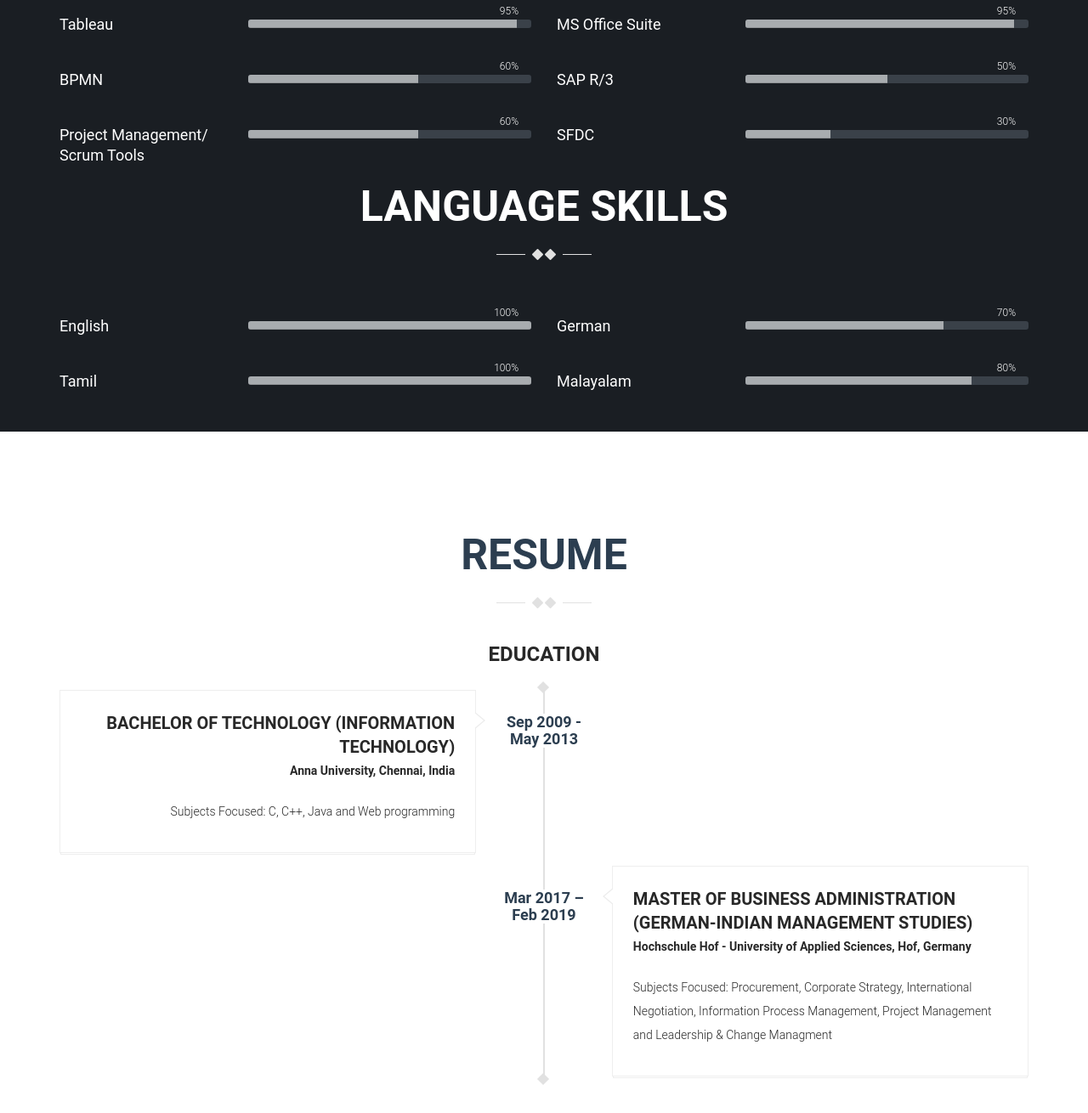
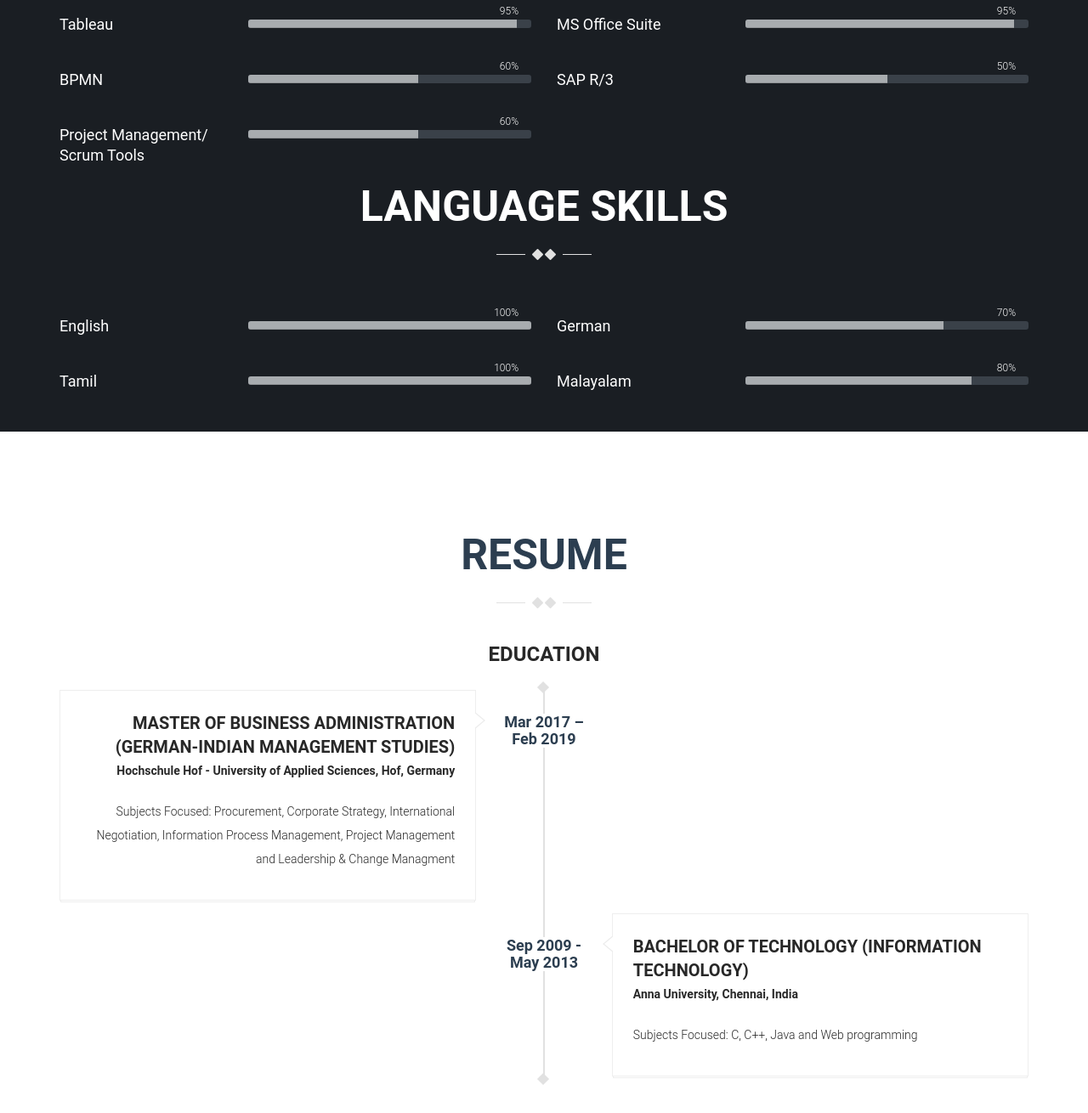
Before and after one commit to RashmiGunalan/RashmiGunalan.github.io, a plain HTML site: page index.html in a window 1280 px wide. Shown: the part 2030-3340 px from the top of the page at 85% size. Drawn offline with Linux system fonts and the light colour scheme; some packages are replaced by stand-ins of ours; a script that the page names is missing.

Commit message:
Update index.html

```diff
--- a/index.html
+++ b/index.html
@@ -190,7 +190,7 @@
             </div><!-- /.skill-progress -->
 
             <div class="skill-progress">
-              <div class="skill-title"><h3>Github</h3></div>
+              <div class="skill-title"><h3>Github/SVN</h3></div>
               <div class="progress">
                 <div class="progress-bar six-sec-ease-in-out" role="progressbar" aria-valuenow="80" aria-valuemin="0" aria-valuemax="100" ><span>80%</span>
                 </div>
@@ -262,14 +262,6 @@
               </div><!-- /.progress -->
             </div><!-- /.skill-progress -->
 
-            <div class="skill-progress">
-              <div class="skill-title"><h3>SFDC</h3></div>
-              <div class="progress">
-                <div class="progress-bar six-sec-ease-in-out" role="progressbar" aria-valuenow="30" aria-valuemin="0" aria-valuemax="100" ><span>30%</span>
-                </div>
-              </div><!-- /.progress -->
-            </div><!-- /.skill-progress -->
-
           </div><!-- /.col-md-6 -->
         </div><!-- /.row -->
       </div><!-- /.container -->
@@ -334,26 +326,8 @@
                     </div>
                     <div class="resume">
                         <ul class="timeline">
+
                             <li>
-                                <div class="posted-date">
-                                    <span class="month">Sep 2009 - May 2013</span>
-                                </div><!-- /posted-date -->
-
-                                <div class="timeline-panel wow fadeInUp">
-                                    <div class="timeline-content">
-                                        <div class="timeline-heading">
-                                            <h3>Bachelor of Technology (Information Technology)</h3>
-                                            <span>Anna University, Chennai, India</span>
-                                        </div><!-- /timeline-heading -->
-
-                                        <div class="timeline-body">
-                                            <p>Subjects Focused: C, C++, Java and Web programming</p>
-                                        </div><!-- /timeline-body -->
-                                    </div> <!-- /timeline-content -->
-                                </div><!-- /timeline-panel -->
-                            </li>
-
-                            <li class="timeline-inverted">
                                 <div class="posted-date">
                                     <span class="month">Mar 2017 – Feb 2019</span>
                                 </div><!-- /posted-date -->
@@ -371,6 +345,25 @@
                                         </div><!-- /timeline-body -->
                                     </div> <!-- /timeline-content -->
                                 </div> <!-- /timeline-panel -->
+                            </li>
+
+			    <li class="timeline-inverted">
+                                <div class="posted-date">
+                                    <span class="month">Sep 2009 - May 2013</span>
+                                </div><!-- /posted-date -->
+
+                                <div class="timeline-panel wow fadeInUp">
+                                    <div class="timeline-content">
+                                        <div class="timeline-heading">
+                                            <h3>Bachelor of Technology (Information Technology)</h3>
+                                            <span>Anna University, Chennai, India</span>
+                                        </div><!-- /timeline-heading -->
+
+                                        <div class="timeline-body">
+                                            <p>Subjects Focused: C, C++, Java and Web programming</p>
+                                        </div><!-- /timeline-body -->
+                                    </div> <!-- /timeline-content -->
+                                </div><!-- /timeline-panel -->
                             </li>
 
                         </ul>
```
